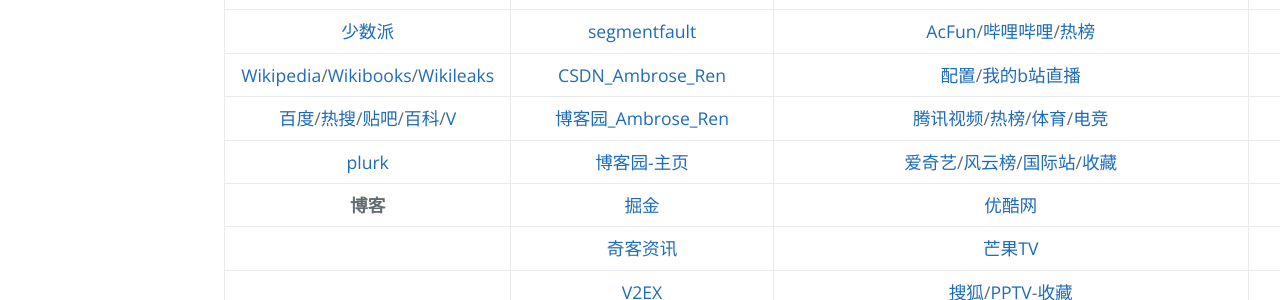
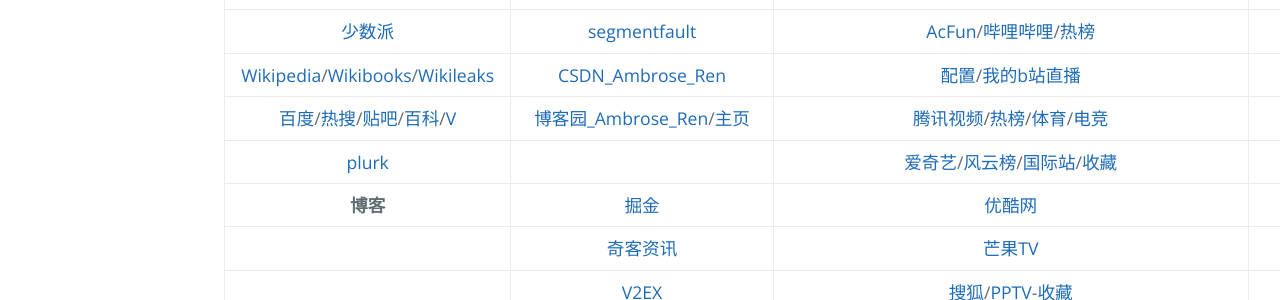
Before and after one commit to AmbroseRen/test, a Jekyll site: the page built from navigation.md, in a window 1280 px wide. Shown: the part 861-1161 px from the top of the page. Built offline with Jekyll 4.4.1, drawn with Linux system fonts in a browser that asks for light colours; our own code applies the rules of GitHub Pages for plain Markdown files; the repository's description, which GitHub fills in, is left out.

Commit message:
Update navigation.md

```diff
--- a/navigation.md
+++ b/navigation.md
@@ -24,8 +24,8 @@
 | [小红书](https://www.xiaohongshu.com/explore) | [InfoQ](https://www.infoq.cn/) | [Youtube](https://www.youtube.com/)/[媒体库](https://www.youtube.com/feed/library) | [AnywhereAnything](http://lackar.com/aa/) |
 | [少数派](https://sspai.com/) | [segmentfault](https://segmentfault.com/u/ambroseren/users/following) | [AcFun](https://www.acfun.cn/)/[哔哩哔哩](https://space.bilibili.com/352834482/fans/follow)/[热榜](https://www.bilibili.com/v/popular/rank/all) | [QQ邮箱](https://mail.qq.com/)/[万年历](https://wannianrili.bmcx.com/)/[12306](https://kyfw.12306.cn/otn/leftTicket/init) |
 | [Wikipedia](https://www.wikipedia.org/)/[Wikibooks](https://www.wikibooks.org/)/[Wikileaks](https://wikileaks.org/What-is-WikiLeaks.html) | [CSDN_Ambrose_Ren](https://blog.csdn.net/Ambrose_Ren) | [配置](https://link.bilibili.com/p/center/index#/my-room/start-live)/[我的b站直播](https://live.bilibili.com/22653502) | [高德地图](https://www.amap.com/)/[百度地图](https://map.baidu.com/) |
-| [百度](https://www.baidu.com/)/[热搜](https://top.baidu.com/board)/[贴吧](https://tieba.baidu.com/index.html)/[百科](https://baike.baidu.com/usercenter/lemmas#favorites)/[V](https://baike.baidu.com/vbaike#gallary) | [博客园_Ambrose_Ren](https://www.cnblogs.com/rensi/) | [腾讯视频](https://v.qq.com/biu/u/playlist)/[热榜](https://v.qq.com/biu/ranks/?t=hotsearch)/[体育](https://live.qq.com/)/[电竞](https://egame.qq.com/) | [阿里云盘](https://www.aliyundrive.com/drive/)/[百度网盘](https://pan.baidu.com/disk/home)/[C](Data/Clouder.md) |
-| [plurk](https://www.plurk.com/AmbroseRenCN) | [博客园-主页](https://home.cnblogs.com/u/rensi/) | [爱奇艺](https://www.iqiyi.com/u/fav)/[风云榜](https://www.iqiyi.com/ranks1/home)/[国际站](https://www.iq.com/)/[收藏](https://www.iq.com/personal?type=favorite) | []() |
+| [百度](https://www.baidu.com/)/[热搜](https://top.baidu.com/board)/[贴吧](https://tieba.baidu.com/index.html)/[百科](https://baike.baidu.com/usercenter/lemmas#favorites)/[V](https://baike.baidu.com/vbaike#gallary) | [博客园_Ambrose_Ren](https://www.cnblogs.com/rensi/)/[主页](https://home.cnblogs.com/u/rensi/) | [腾讯视频](https://v.qq.com/biu/u/playlist)/[热榜](https://v.qq.com/biu/ranks/?t=hotsearch)/[体育](https://live.qq.com/)/[电竞](https://egame.qq.com/) | [阿里云盘](https://www.aliyundrive.com/drive/)/[百度网盘](https://pan.baidu.com/disk/home)/[C](Data/Clouder.md) |
+| [plurk](https://www.plurk.com/AmbroseRenCN) | []() | [爱奇艺](https://www.iqiyi.com/u/fav)/[风云榜](https://www.iqiyi.com/ranks1/home)/[国际站](https://www.iq.com/)/[收藏](https://www.iq.com/personal?type=favorite) | []() |
 | __博客__ | [掘金](https://juejin.cn/) | [优酷网](https://user.youku.com/page/usc/fav?theme=) | []() |
 | []() | [奇客资讯](https://www.solidot.org/) | [芒果TV](https://i.mgtv.com/my/looklist) | __新手基础自学__ |
 | []() | [V2EX](https://www.v2ex.com/?tab=tech) | [搜狐](https://my.tv.sohu.com/i/bookmark)/[PPTV](https://www.pptv.com/)-[收藏](https://usercenter.pptv.com/web/user/collection) | [菜鸟教程](https://www.runoob.com/) |
```
